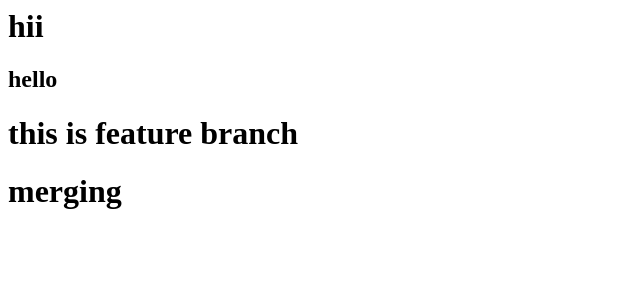
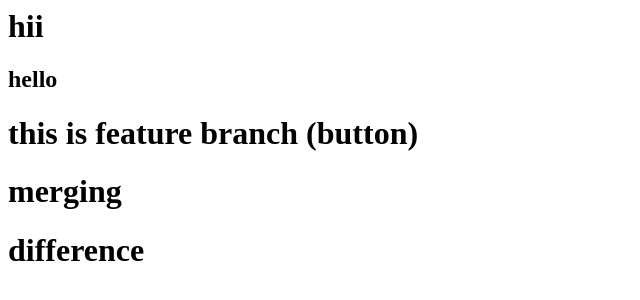
Before and after one commit to anushkaamore/task, a plain HTML site: page index.html in a window 1280 px wide. Shown: the whole page, without its empty margins (0-640 px from the left). Drawn offline with Linux system fonts and the light colour scheme.

Commit message:
button added

```diff
--- a/index.html
+++ b/index.html
@@ -1,4 +1,5 @@
 <h1>hii</h1>
 <h2>hello</h2>
-<h1>this is feature branch</h1>
+<h1>this is feature branch (button)</h1>
 <h1>merging</h1>
+<h1>difference</h1>
```
